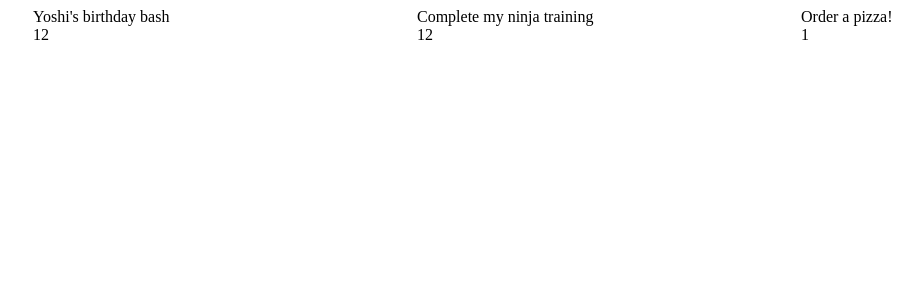
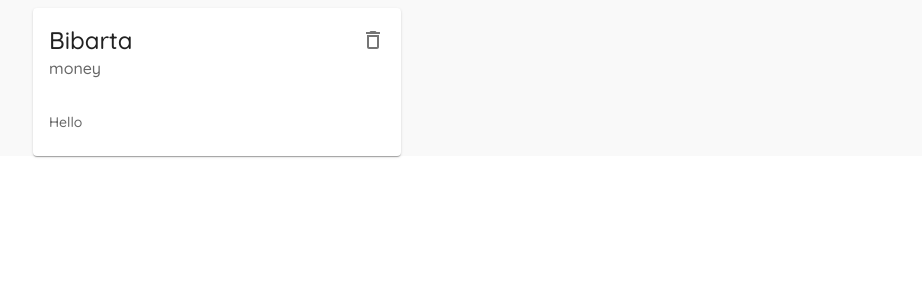
Before and after one commit to bibartaks/mui, a React (Vite) app: page / in a window 1280 px wide. Shown: the top 300 px of the page, without its empty margins (31-953 px from the left). Built offline with nearby package versions, Linux system fonts and the light colour scheme; data requests are answered from the project's data file.

Commit message:
Added Layout Component also childrens

```diff
--- a/data/db.json
+++ b/data/db.json
@@ -1,40 +1,10 @@
 {
   "notes": [
     {
-      "title": "Yoshi's birthday bash",
-      "details": "Lorem Ipsum is simply dummy text of the printing and typesetting industry. Lorem Ipsum has been the industry's standard dummy text ever since the 1500s, when an unknown printer took a galley of type and scrambled it to make a type specimen book.",
-      "category": "reminders",
+      "title": "Bibarta",
+      "details": "Hello",
+      "category": "money",
       "id": 1
-    },
-    {
-      "title": "Complete my ninja training",
-      "details": "Lorem Ipsum is simply dummy text of the printing and typesetting industry. Lorem Ipsum has been the industry's standard dummy text ever since the 1500s, when an unknown printer took.",
-      "category": "work",
-      "id": 2
-    },
-    {
-      "title": "Order a pizza!",
-      "details": "Lorem Ipsum is simply dummy text of the printing and typesetting industry. Lorem Ipsum has been the industry's standard dummy text ever since the 1500s, when an unknown printer took a galley of type and scrambled it to make a type specimen book.\nLorem Ipsum is simply dummy text of the printing and typesetting industry. Lorem Ipsum has been the industry's standard dummy text ever since the 1500s, when an unknown printer took a galley of type and scrambled it to make a type specimen book.",
-      "category": "todos",
-      "id": 3
-    },
-    {
-      "title": "12",
-      "details": "12",
-      "category": "todos",
-      "id": 4
-    },
-    {
-      "title": "12",
-      "details": "12",
-      "category": "todos",
-      "id": 5
-    },
-    {
-      "title": "1",
-      "details": "1",
-      "category": "todos",
-      "id": 6
     }
   ]
 }
--- a/src/App.jsx
+++ b/src/App.jsx
@@ -3,6 +3,7 @@
 import { createTheme, ThemeProvider } from "@mui/material"
 import { BrowserRouter as Router, Route, Routes } from "react-router-dom"
 import Notes from "./pages/Notes"
+import Layout from "./components/Layout"
 
 const theme = createTheme({
   palette: {
@@ -22,14 +23,16 @@
 
 function App() {
   return (
+    <ThemeProvider theme={theme}>
       <Router>
-      <ThemeProvider theme={theme}>
+        <Layout>
           <Routes>
             <Route path="/" element={<Notes />} />
             <Route path="/create" element={<Create />} />
           </Routes>
+        </Layout>
+      </Router>
     </ThemeProvider>
-    </Router>
   )
 }
 
--- /dev/null
+++ b/src/components/Layout.jsx
@@ -0,0 +1,16 @@
+import { styled } from "@mui/material" // Import the styled function from @mui/material
+
+const LayoutWrapper = styled("div")({
+  background: "#f9f9f9",
+  width: "100%",
+})
+
+const Layout = ({ children }) => {
+  return (
+    <>
+      <LayoutWrapper>{children}</LayoutWrapper>
+    </>
+  )
+}
+
+export default Layout
--- a/src/components/NoteCard.jsx
+++ b/src/components/NoteCard.jsx
@@ -1,6 +1,34 @@
 /* eslint-disable react/prop-types */
-const NoteCard = ({ note }) => {
-  return <div>{note.title}</div>
+import { DeleteOutlined } from "@mui/icons-material"
+import {
+  Card,
+  CardHeader,
+  CardContent,
+  IconButton,
+  Typography,
+} from "@mui/material"
+
+const NoteCard = ({ note, handleDelete }) => {
+  return (
+    <>
+      <Card elevation={1}>
+        <CardHeader
+          action={
+            <IconButton onClick={() => handleDelete(note.id)}>
+              <DeleteOutlined />
+            </IconButton>
+          }
+          title={note.title}
+          subheader={note.category}
+        />
+        <CardContent>
+          <Typography variant="body2" color="textSecondary">
+            {note.details}
+          </Typography>
+        </CardContent>
+      </Card>
+    </>
+  )
 }
 
 export default NoteCard
--- a/src/index.css
+++ b/src/index.css
@@ -1,5 +1 @@
 @import url("https://fonts.googleapis.com/css2?family=Quicksand:wght@300;400;500;600;700&display=swap");
-
-body {
-  /* background-color: red; */
-}
--- a/src/pages/Create.jsx
+++ b/src/pages/Create.jsx
@@ -46,7 +46,7 @@
   }
 
   return (
-    <Container maxWidth={"sm"}>
+    <Container>
       <Typography
         sx={{
           marginBottom: 2,
--- a/src/pages/Notes.jsx
+++ b/src/pages/Notes.jsx
@@ -11,12 +11,21 @@
       .then(data => setNotes(data))
   }, [])
 
+  const handleDelete = async id => {
+    await fetch("http://localhost:8000/notes/" + id, {
+      method: "DELETE",
+    })
+
+    const newNotes = notes.filter(note => note.id !== id)
+    setNotes(newNotes)
+  }
+
   return (
     <Container>
-      <Grid container>
+      <Grid container spacing={3}>
         {notes.map(note => (
           <Grid item key={note.id} xs={12} md={6} lg={4}>
-            <NoteCard note={note} />
+            <NoteCard note={note} handleDelete={handleDelete} />
           </Grid>
         ))}
       </Grid>
```
Lines whose indentation alone changed are shown as unchanged.
